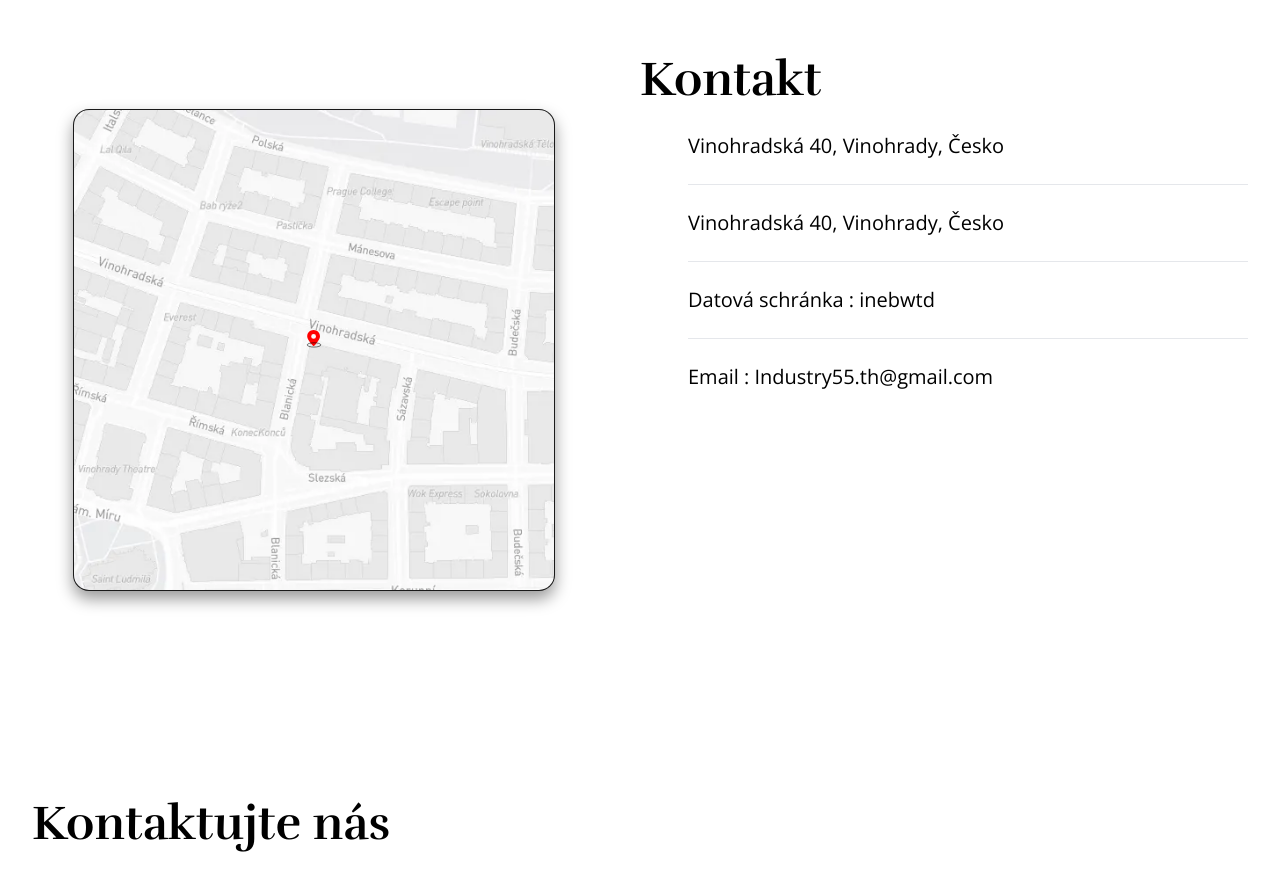
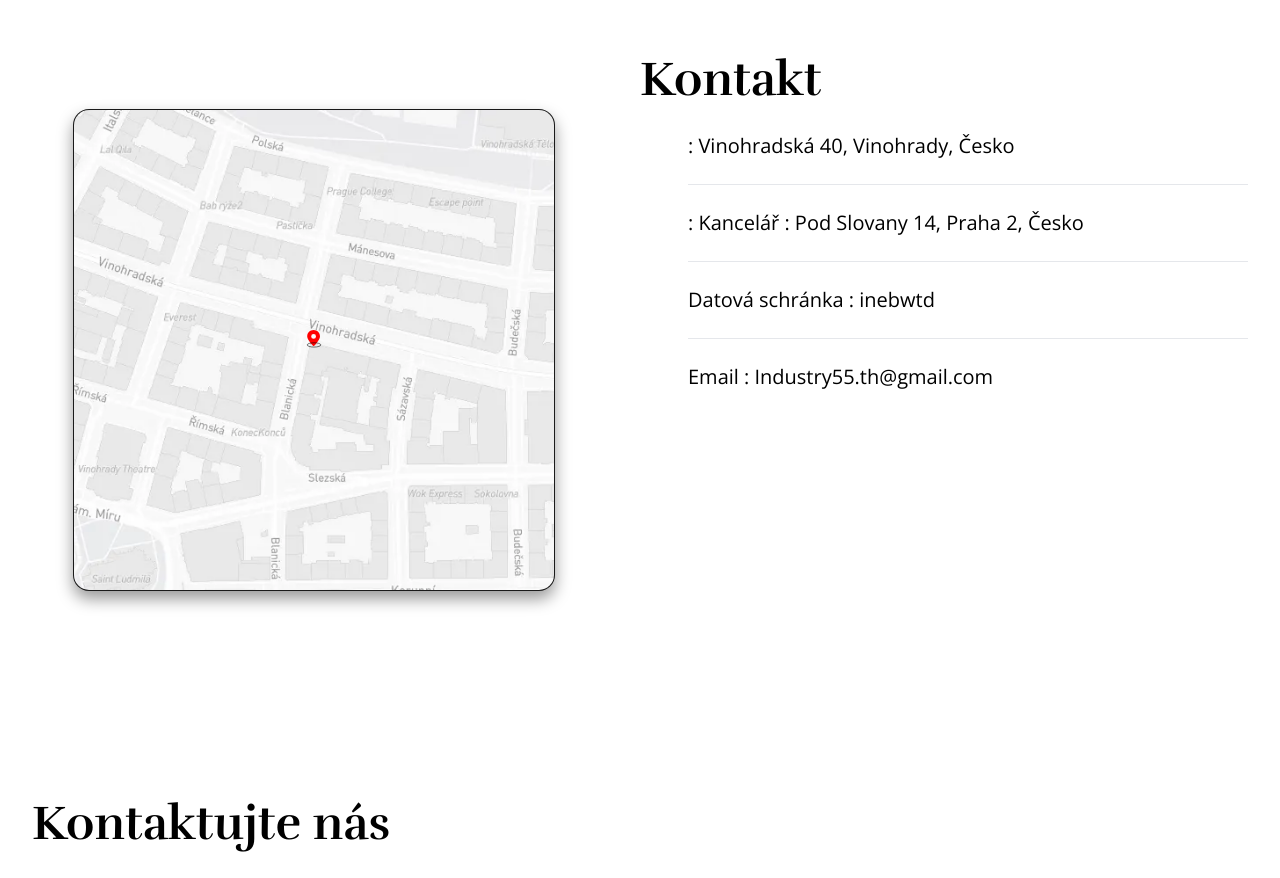
Before and after one commit to Katarina6969/industry55, a Next.js app: page / in a window 1280 px wide. Shown: the part 3280-4158 px from the top of the page. Built offline with nearby package versions, Linux system fonts and the light colour scheme.

Commit message:
Update Map.jsx

```diff
--- a/components/Map/Map.jsx
+++ b/components/Map/Map.jsx
@@ -8,9 +8,9 @@ export function Map({ dark }) {
     return (
         <SectionWrapper dark={dark} className=" pb-36">
             <TextImageBlock title="Kontakt" content={MapPlace} alt="Map" distribution={[6, 6]} imageFirst>
-                <h3> Vinohradská 40, Vinohrady, Česko</h3>
+                <h3> : Vinohradská 40, Vinohrady, Česko</h3>
                 <hr />
-                <h3> Vinohradská 40, Vinohrady, Česko</h3>
+                <h3> : Kancelář : Pod Slovany 14, Praha 2, Česko</h3>
                 <hr />
                 <p>Datová schránka : inebwtd</p>
                 <hr />
```
